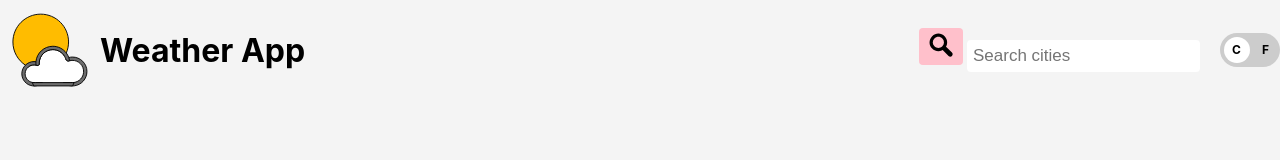
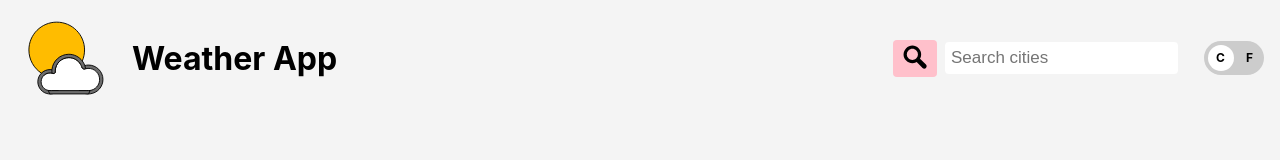
Before and after one commit to ChivuAndrei2003/Weather-App, a website: page index.html in a window 1280 px wide. Drawn offline with Linux system fonts and the light colour scheme.

Commit message:
small update

```diff
--- a/index.html
+++ b/index.html
@@ -8,16 +8,24 @@
   </head>
   <body>
     <header>
-      <img src="./assets/weather-svgrepo-com.svg " class="weather-svg" width="100px"/>
+      <img
+        src="./assets/weather-svgrepo-com.svg "
+        class="weather-svg"
+        width="100px"
+      />
 
       <div class="header-title"><h1>Weather App</h1></div>
 
       <div class="search">
         <form action="#">
-           <button>
-            <img src="./assets/search-svgrepo-com.svg " class="search-svg" height="32px"/>
+          <button class="search-loop">
+            <img
+              src="./assets/search-svgrepo-com.svg "
+              class="search-svg"
+              height="32px"
+            />
           </button>
-          <input type="text" placeholder="Search cities" name="search" />
+          <input type="text" placeholder="Search cities" class="search-input" />
         </form>
       </div>
 
@@ -30,10 +38,16 @@
           </div>
         </span>
       </label>
-
     </header>
 
-    <main><div class="search-result"></div>
+    <main>
+      <div class="search-result">
+        <h3 id="city"></h3>
+        <p id="temperature"></p>
+        <p id="feels-like"></p>
+        <p id="humidity"></p>
+        <p id="wind"></p>
+      </div>
     </main>
     <script src="main.js" type="module"></script>
   </body>
--- a/style.css
+++ b/style.css
@@ -29,26 +29,37 @@ html {
 
 header {
   display: flex;
-  flex-flow: row;
+  flex-direction: row;
   align-items: center;
-  justify-items: center;
-  margin-top: 0;
-  border-top: 0;
-  margin-bottom: 0;
-  border-bottom: 0;
-  padding: 0;
+  justify-content: space-between; /* spread logo, title, search, switch */
+  gap: 16px;
+  flex-wrap: nowrap; /* keep on one line */
+  padding: 8px 16px;
+  margin: 0;
+  border: 0;
+}
+
+header h1 {
+  margin: 0; /* avoid pushing header height */
 }
 
 .search {
-  flex-grow: 1;
+  flex: 1 1 auto; /* allow search to grow/shrink */
   display: flex;
-  justify-content: flex-end;
+  justify-content: flex-end; /* push form to the right */
   align-items: center;
-  /* background-color: green; */
-  padding: 10px;
+  min-width: 200px;
 }
 
-.search input[type="text"] {
+.search form {
+  display: flex;
+  flex-direction: row;
+  align-items: center;
+  gap: 8px;
+  flex-wrap: nowrap;
+}
+
+.search-input {
   padding: 6px;
   margin-right: 10px;
   border: none;
@@ -73,7 +84,7 @@ header {
   color: white;
 }
 .switch {
-  margin-top: 2;
+  margin-top: 0; /* fix invalid unitless value */
   position: relative;
   display: inline-block;
   width: 60px;
```
